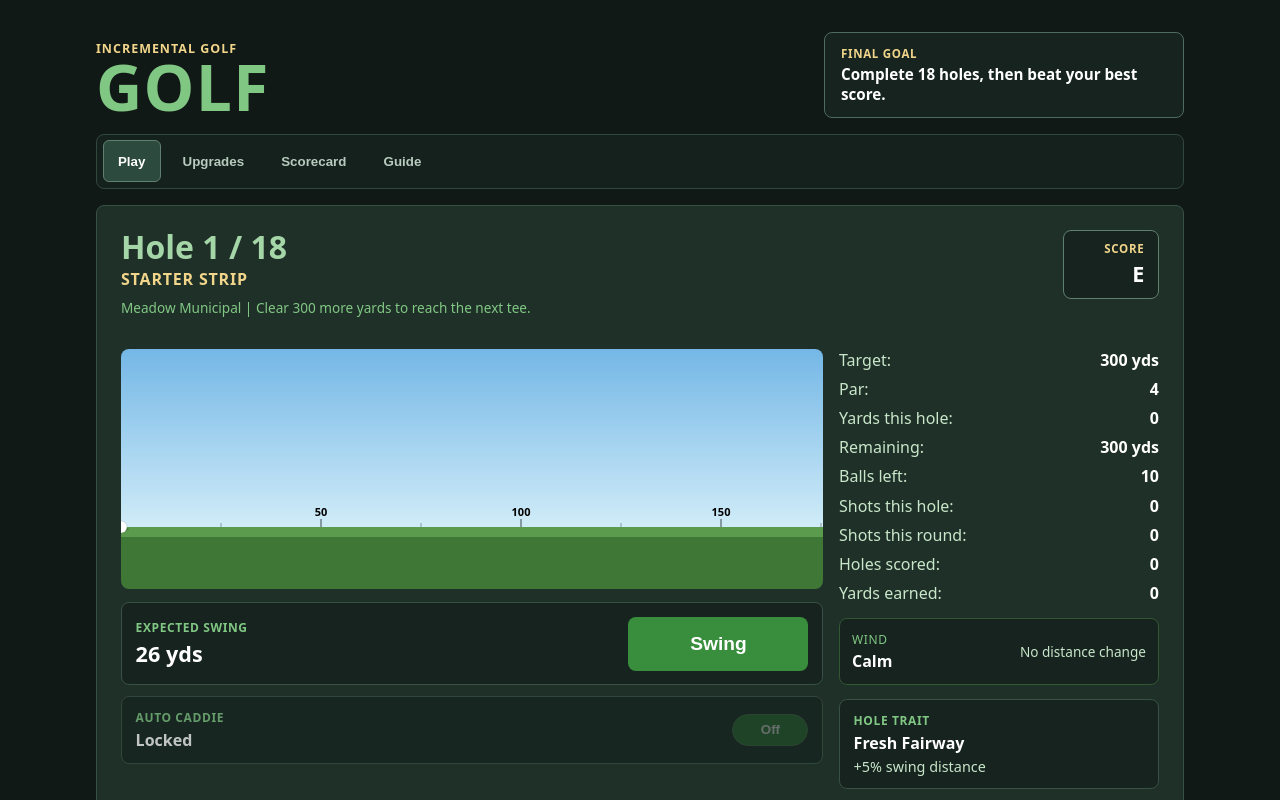
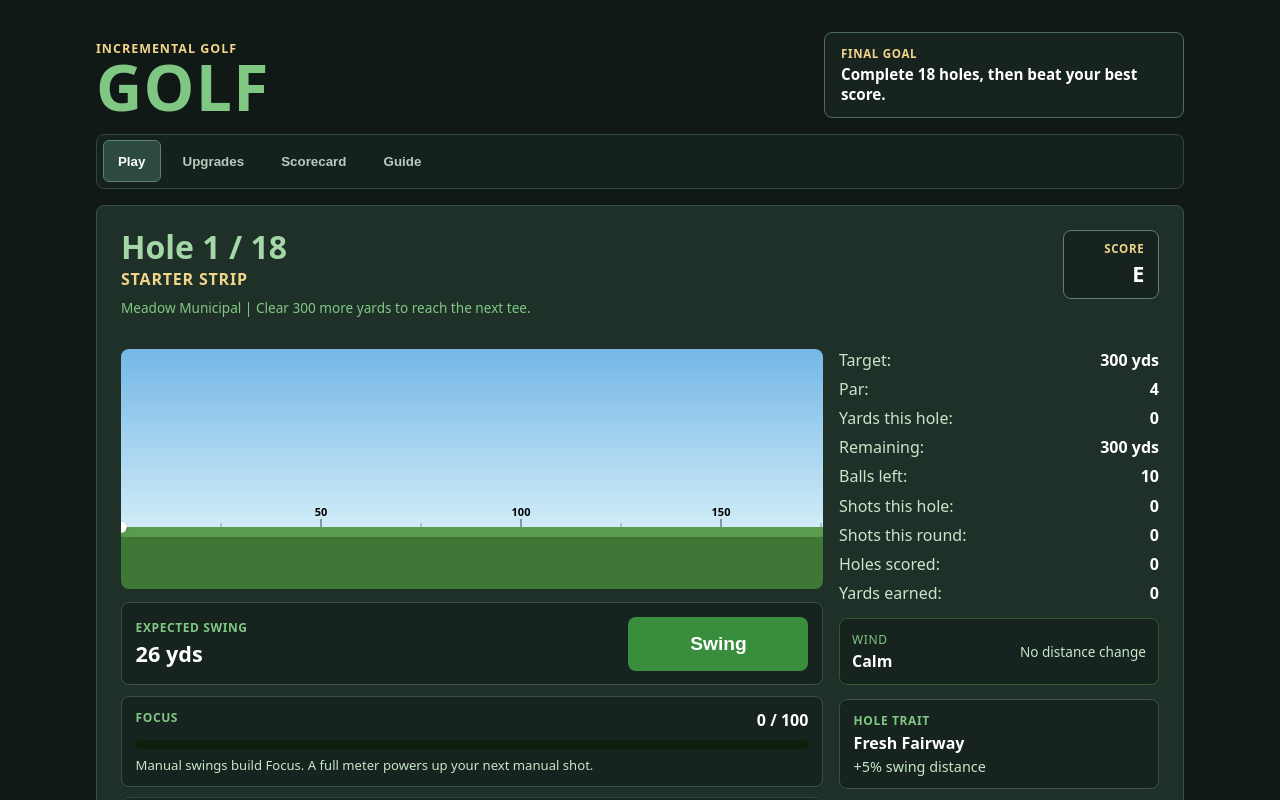
Before and after one commit to CollePatt/golf, a React (Vite) app: page / in a window 1280 px wide. Shown: the top 800 px of the page. Built offline with nearby package versions, Linux system fonts and the light colour scheme.

Commit message:
Add manual focus meter

```diff
--- a/src/App.css
+++ b/src/App.css
@@ -294,6 +294,49 @@ h3 {
   margin-top: 0.25rem;
   color: #c8e6c9;
   font-size: 0.9rem;
+}
+
+.focus-panel {
+  margin-top: 0.65rem;
+  padding: 0.75rem 0.85rem;
+  border: 1px solid #385045;
+  border-radius: 8px;
+  background: #16231f;
+}
+
+.focus-header {
+  display: flex;
+  justify-content: space-between;
+  gap: 0.75rem;
+  color: #ffffff;
+}
+
+.focus-header span {
+  color: #81c784;
+  font-size: 0.75rem;
+  font-weight: 700;
+  text-transform: uppercase;
+  letter-spacing: 0.05em;
+}
+
+.focus-bar {
+  height: 9px;
+  margin: 0.55rem 0 0.45rem;
+  overflow: hidden;
+  border-radius: 999px;
+  background: #0d1f0d;
+}
+
+.focus-fill {
+  height: 100%;
+  border-radius: 999px;
+  background: #f1d58a;
+  transition: width 0.15s ease;
+}
+
+.focus-panel p {
+  color: #c8e6c9;
+  font-size: 0.82rem;
 }
 
 .stats {
--- a/src/App.jsx
+++ b/src/App.jsx
@@ -24,17 +24,26 @@ import ScorecardPanel from './components/ScorecardPanel.jsx';
 import GuidePanel from './components/GuidePanel.jsx';
 import './App.css';
 
-function advanceSwingState(s) {
+const FOCUS_GAIN_PER_MANUAL_SWING = 18;
+const FOCUS_READY = 100;
+
+function advanceSwingState(s, source = 'manual') {
   if (s.phase !== 'run' || s.ballsLeft <= 0) return s;
 
   const holeDefinition = getHoleDefinition(s.courseId, s.hole);
-  const swing = rollSwingYards(s.upgrades, s.wind, holeDefinition);
+  const focused = source === 'manual' && s.focusMeter >= FOCUS_READY;
+  const swing = rollSwingYards(s.upgrades, s.wind, holeDefinition, { focused, source });
   const yards = swing.yards;
   const newYardsThisHole = s.yardsThisHole + yards;
   const newBalls = s.ballsLeft - 1;
   const newHoleShots = s.currentHoleShots + 1;
   const newTotalShots = s.totalShots + 1;
   const newTotalYards = s.totalYardsThisRound + yards;
+  const newFocusMeter = source === 'manual'
+    ? focused
+      ? 0
+      : Math.min(FOCUS_READY, s.focusMeter + FOCUS_GAIN_PER_MANUAL_SWING)
+    : s.focusMeter;
 
   const holeCleared = newYardsThisHole >= s.targetDistance;
   const lastHole = s.hole >= HOLES_PER_ROUND;
@@ -53,6 +62,7 @@ function advanceSwingState(s) {
       totalShots: newTotalShots,
       totalYardsThisRound: newTotalYards,
       lastSwing: swing,
+      focusMeter: newFocusMeter,
       scorecard: nextScorecard,
       roundsCompleted: s.roundsCompleted + 1,
       bestCompletedRound: isBetterCompletedRound(completedRound, s.bestCompletedRound)
@@ -76,6 +86,7 @@ function advanceSwingState(s) {
       totalShots: newTotalShots,
       totalYardsThisRound: newTotalYards,
       lastSwing: swing,
+      focusMeter: newFocusMeter,
       scorecard: nextScorecard,
       phase: 'upgrade',
       roundResult: 'outOfBalls',
@@ -96,6 +107,7 @@ function advanceSwingState(s) {
       totalShots: newTotalShots,
       totalYardsThisRound: newTotalYards,
       lastSwing: swing,
+      focusMeter: newFocusMeter,
       scorecard: nextScorecard,
     };
   }
@@ -109,6 +121,7 @@ function advanceSwingState(s) {
     totalShots: newTotalShots,
     totalYardsThisRound: newTotalYards,
     lastSwing: swing,
+    focusMeter: newFocusMeter,
   };
 }
 
@@ -129,13 +142,13 @@ export default function App() {
   useEffect(() => {
     if (state.phase !== 'run' || !state.autoSwingEnabled || !autoSwingIntervalMs) return undefined;
     const intervalId = window.setInterval(() => {
-      setState(s => advanceSwingState(s));
+      setState(s => advanceSwingState(s, 'auto'));
     }, autoSwingIntervalMs);
     return () => window.clearInterval(intervalId);
   }, [state.phase, state.autoSwingEnabled, autoSwingIntervalMs]);
 
   function handleSwing() {
-    setState(s => advanceSwingState(s));
+    setState(s => advanceSwingState(s, 'manual'));
   }
 
   function handleToggleAutoSwing() {
@@ -179,6 +192,7 @@ export default function App() {
       yardsToAllocate: 0,
       wind: rollWind(),
       lastSwing: null,
+      focusMeter: 0,
       scorecard: createScorecard(),
       roundResult: null,
     }));
@@ -235,6 +249,7 @@ export default function App() {
             getHoleDefinition(state.courseId, state.hole)
           )}
           autoSwingIntervalMs={autoSwingIntervalMs}
+          focusReady={FOCUS_READY}
         />
       )}
 
--- a/src/components/GuidePanel.jsx
+++ b/src/components/GuidePanel.jsx
@@ -14,6 +14,7 @@ export default function GuidePanel() {
           <ul>
             <li>Each swing spends one ball.</li>
             <li>Clear the target distance to advance to the next hole.</li>
+            <li>Manual swings build Focus; a full meter powers up your next manual shot.</li>
             <li>The round ends after hole 18 or when you run out of balls.</li>
             <li>Every yard hit becomes upgrade currency after the round.</li>
           </ul>
--- a/src/components/HoleScreen.jsx
+++ b/src/components/HoleScreen.jsx
@@ -15,6 +15,7 @@ export default function HoleScreen({
   onToggleAutoSwing,
   yardsPerSwing,
   autoSwingIntervalMs,
+  focusReady,
 }) {
   const {
     hole,
@@ -28,6 +29,7 @@ export default function HoleScreen({
     wind,
     lastSwing,
     autoSwingEnabled,
+    focusMeter,
   } = state;
   const course = getCourseById(state.courseId);
   const holeDefinition = getHoleDefinition(state.courseId, hole);
@@ -80,11 +82,26 @@ export default function HoleScreen({
             <div>
               <span>Expected Swing</span>
               <strong>{yardsPerSwing} yds</strong>
-              {lastSwing && <p>Last: {lastSwing.yards} yds ({lastSwing.quality})</p>}
+              {lastSwing && (
+                <p>
+                  Last: {lastSwing.yards} yds ({lastSwing.quality}
+                  {lastSwing.source === 'auto' ? ', auto' : ''})
+                </p>
+              )}
             </div>
             <button className="swing-btn" onClick={onSwing}>
-              Swing
+              {focusMeter >= focusReady ? 'Focused Swing' : 'Swing'}
             </button>
+          </div>
+          <div className="focus-panel">
+            <div className="focus-header">
+              <span>Focus</span>
+              <strong>{focusMeter} / {focusReady}</strong>
+            </div>
+            <div className="focus-bar" aria-label="Manual focus meter">
+              <div className="focus-fill" style={{ width: `${Math.min(100, focusMeter)}%` }} />
+            </div>
+            <p>Manual swings build Focus. A full meter powers up your next manual shot.</p>
           </div>
           <div className={`auto-swing-panel ${autoSwingIntervalMs ? 'unlocked' : ''}`}>
             <div>
--- a/src/logic/gameState.js
+++ b/src/logic/gameState.js
@@ -2,7 +2,7 @@ import { UPGRADES } from '../data/upgrades.js';
 import { COURSES, getCourseById } from '../data/courses.js';
 import { normalizeWind, rollWind } from './runModifiers.js';
 
-export const SAVE_VERSION = 6;
+export const SAVE_VERSION = 7;
 
 export const BASE_YARDS_PER_SWING = 25;
 export const BASE_STARTING_BALLS = 10;
@@ -59,6 +59,7 @@ export function createInitialState() {
     wind: rollWind(),
     lastSwing: null,
     autoSwingEnabled: true,
+    focusMeter: 0,
     scorecard: createScorecard(),
     roundsCompleted: 0,
     bestCompletedRound: null,
@@ -113,6 +114,7 @@ export function normalizeState(state) {
     wind: normalizeWind(state?.wind),
     lastSwing: state?.lastSwing || null,
     autoSwingEnabled: typeof state?.autoSwingEnabled === 'boolean' ? state.autoSwingEnabled : true,
+    focusMeter: Number.isFinite(state?.focusMeter) ? state.focusMeter : 0,
     scorecard: normalizeScorecard(state?.scorecard),
     roundsCompleted: Number.isFinite(state?.roundsCompleted) ? state.roundsCompleted : 0,
     bestCompletedRound: state?.bestCompletedRound || null,
--- a/src/logic/swingLogic.js
+++ b/src/logic/swingLogic.js
@@ -30,14 +30,16 @@ export function getExpectedYardsPerSwing(upgrades, wind, holeDefinition = null)
   ));
 }
 
-export function rollSwingYards(upgrades, wind, holeDefinition = null) {
+export function rollSwingYards(upgrades, wind, holeDefinition = null, options = {}) {
   const expectedYards = getExpectedYardsPerSwing(upgrades, wind, holeDefinition);
-  const perfect = Math.random() < 0.06;
+  const focused = Boolean(options.focused);
+  const perfect = !focused && Math.random() < 0.06;
   const variance = perfect ? 1.35 : 0.92 + Math.random() * 0.16;
-  const yards = Math.max(1, Math.round(expectedYards * variance));
+  const yards = Math.max(1, Math.round(expectedYards * (focused ? 1.5 : variance)));
 
   let quality = 'Steady';
-  if (perfect) quality = 'Perfect';
+  if (focused) quality = 'Focused';
+  else if (perfect) quality = 'Perfect';
   else if (variance >= 1.04) quality = 'Clean';
   else if (variance <= 0.96) quality = 'Soft';
 
@@ -45,6 +47,7 @@ export function rollSwingYards(upgrades, wind, holeDefinition = null) {
     yards,
     expectedYards,
     quality,
+    source: options.source || 'manual',
   };
 }
 
```
Also changed, not shown: 1 other file (tests, documents, lock files or other folders).
